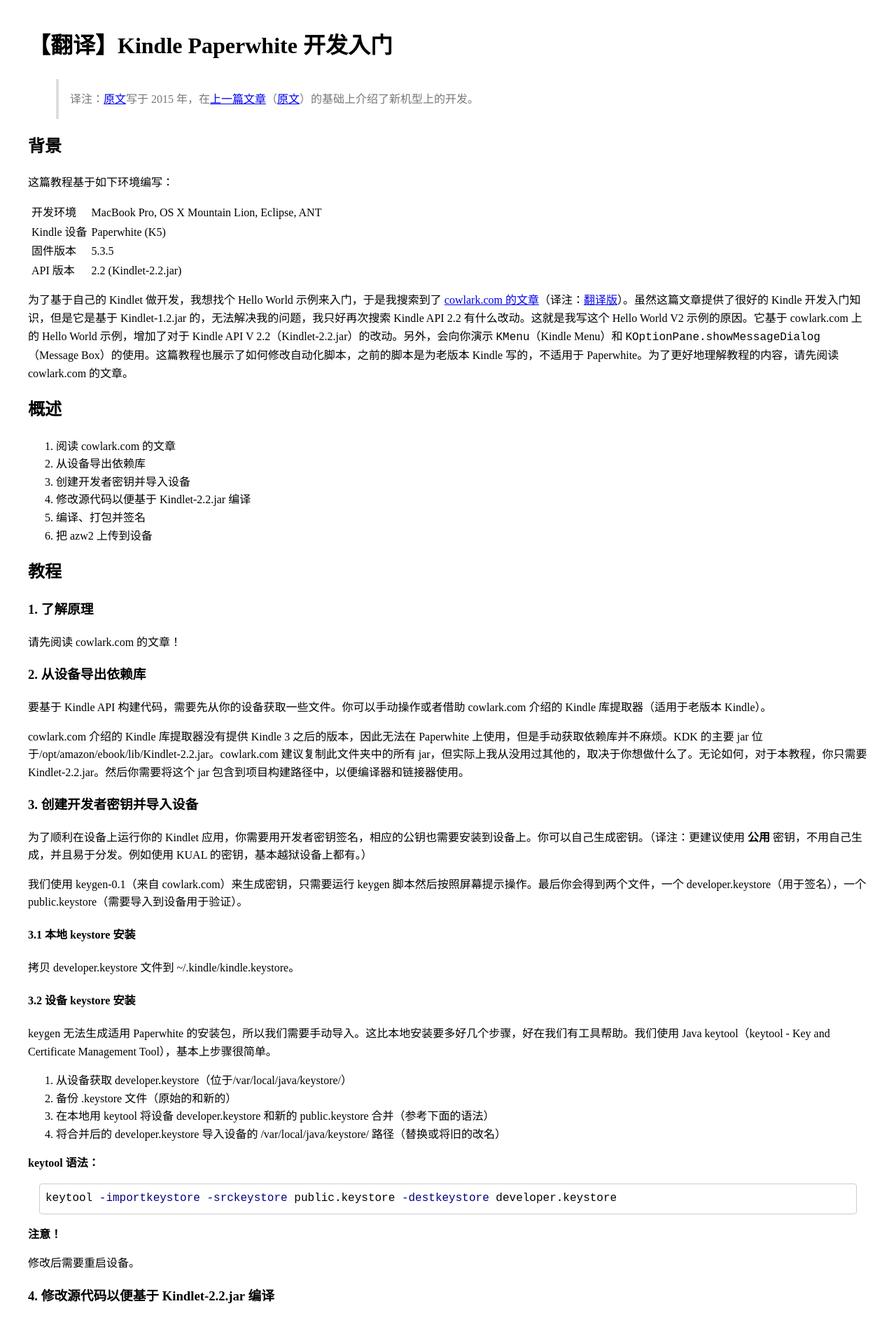
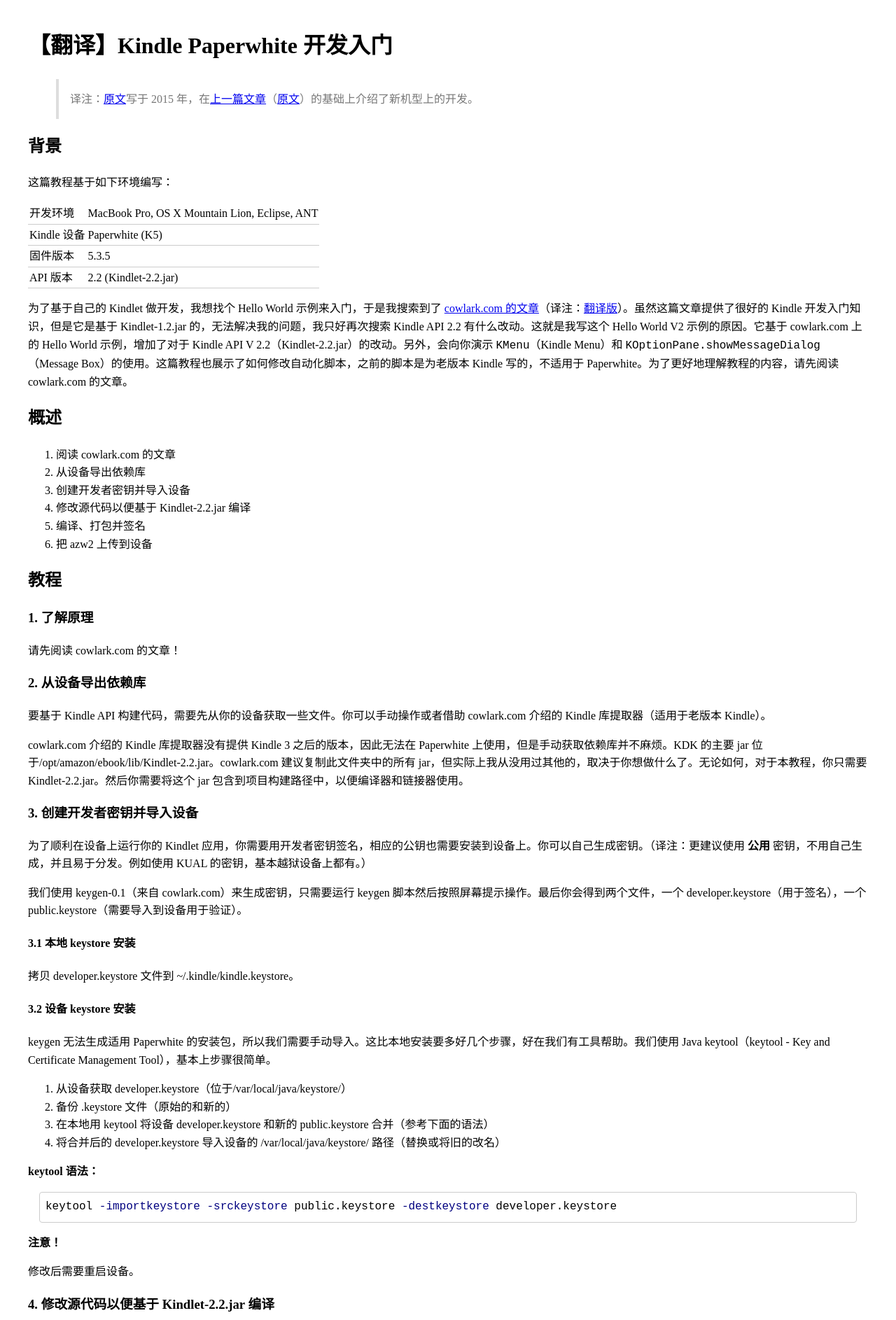
Before and after one commit to geansea/geansea.github.io, a Jekyll site: the page built from _posts/2017-02-28-kindle-paperwhite-hello-world-v2.md, in a window 1280 px wide. Shown: the top 1886 px of the page at 70% size. Built offline with Jekyll 4.4.1, drawn with Linux system fonts in a browser that asks for light colours.

Commit message:
update table style

```diff
--- a/css/markdown.css
+++ b/css/markdown.css
@@ -31,12 +31,15 @@
 }
 
 table {
-  border-collapse: separate;
-  border-spacing: 4px 0px;
+  border-collapse: collapse;
 }
 
 tr {
   border-bottom: 1px solid #ccc;
+}
+
+td {
+  padding: 2px;
 }
 
 figure {
```
